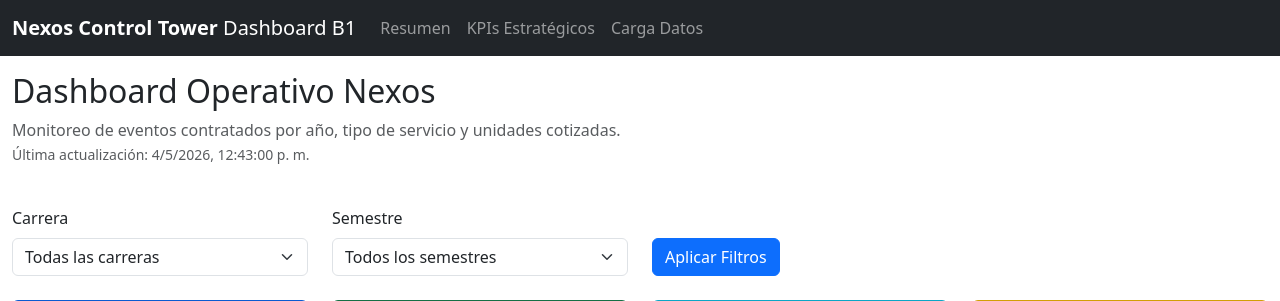
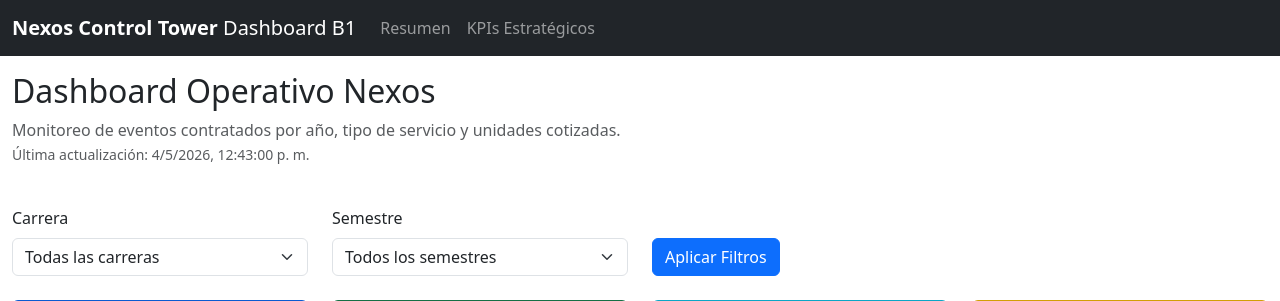
Before and after one commit to JonathanLozano17/DiplomadoBusiness, a Django app: page / in a window 1280 px wide. Shown: the top 301 px of the page. Run offline with Django 4.2, Linux system fonts and the light colour scheme; data that the repository does not hold is empty; some libraries are stand-ins or nearby versions.

Commit message:
Remove 'Carga Datos' link from navigation

```diff
--- a/Universidad/dashboard/templates/dashboard/base.html
+++ b/Universidad/dashboard/templates/dashboard/base.html
@@ -25,9 +25,6 @@
                     <li class="nav-item">
                         <a class="nav-link" href="{% url 'kpis' %}">KPIs Estratégicos</a>
                     </li>
-                    <li class="nav-item">
-                        <a class="nav-link" href="{% url 'carga' %}">Carga Datos</a>
-                    </li>
                 </ul>
             </div>
         </div>
```
